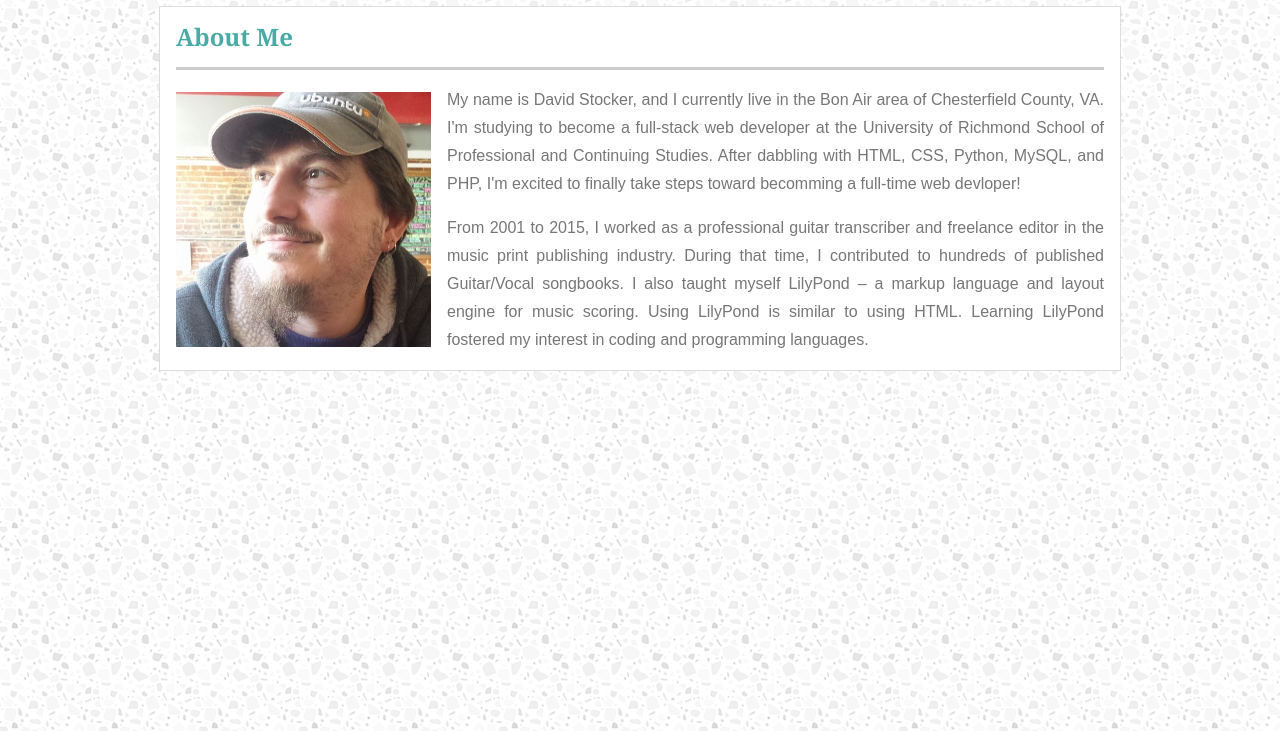
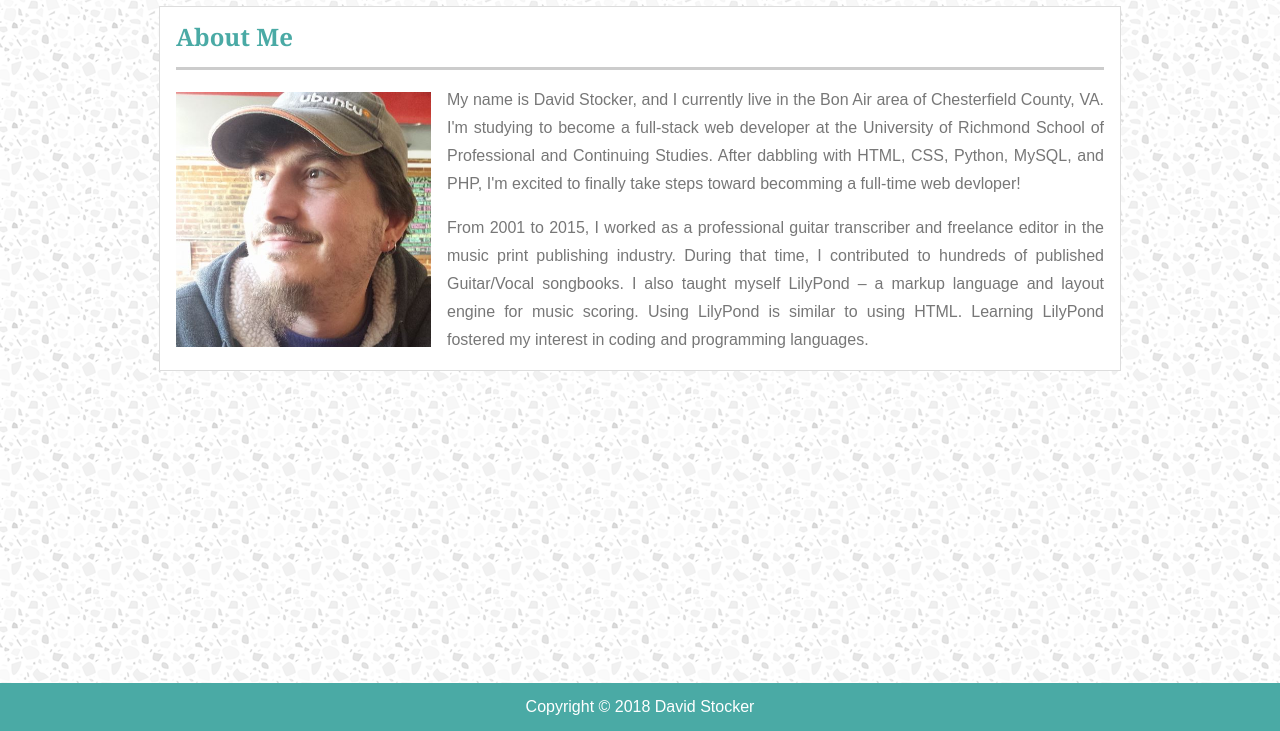
Before and after one commit to coffeemetalcode/dbstocker.github.io, a plain HTML site: page index.html in a window 1280 px wide. Shown: the part 69-800 px from the top of the page. Drawn offline with Linux system fonts and the light colour scheme.

Commit message:
sticky footer added

```diff
--- a/assets/css/style.css
+++ b/assets/css/style.css
@@ -178,3 +178,19 @@ button {
   .tile .btn:hover {
     background-color: #71c1bd;
   }
+
+  .footer {
+    position: fixed;
+    left: 0;
+    bottom: 0;
+    width: 100%;
+    background-color: #4aaaa5;
+    color: white;
+    text-align: center;
+}
+
+#copyright {
+    font-size: 16px;
+    margin: 10px 0px 10px 0px;
+    color: #fff;
+}
--- a/index.html
+++ b/index.html
@@ -36,5 +36,8 @@
             From 2001 to 2015, I worked as a professional guitar transcriber and freelance editor in the music print publishing industry. During that time, I contributed to hundreds of published Guitar/Vocal songbooks. I also taught myself <a target="_blank" href="http://lilypond.org/">LilyPond</a> &ndash; a markup language and layout engine for music scoring. Using LilyPond is similar to using HTML. Learning LilyPond fostered my interest in coding and programming languages.
         </p>
     </div>
+    <div class="footer">
+        <p id="copyright">Copyright &copy; 2018 David Stocker</p>
+    </div>
 </body>
 </html>
```
Also changed, not shown: contact.html (+3 -0 lines), portfolio.html (+3 -0 lines).
